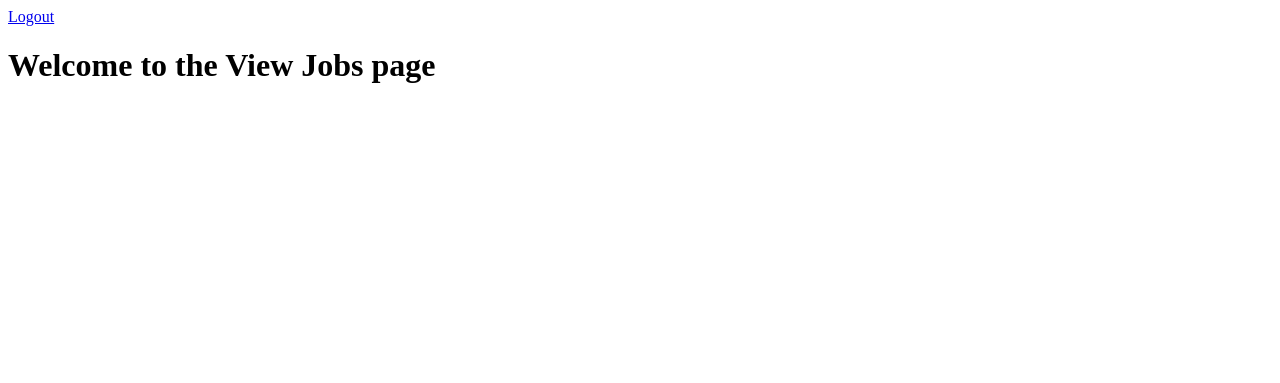
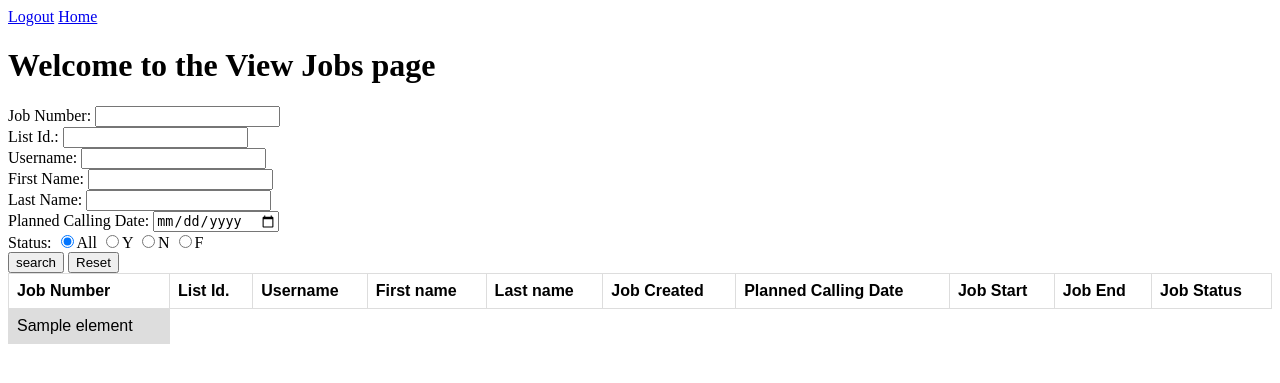
Before and after one commit to SiddharthChabukswar/Scrubbing-Web-App, a Flask app: template Project/templates/view_jobs.html in a window 1280 px wide. Shown: the top 383 px of the page. Run offline with Flask 2, Linux system fonts and the light colour scheme; the template is opened without the code that fills it: most values are stand-ins (such as "Sample title", 1, 10 or a date in 2020); parts of the project's set-up code (start-up, migrations or seed data) failed here and were passed over; some libraries are stand-ins or nearby versions.

Commit message:
View_jobs & SQL Changes

```diff
--- a/Project/dbconnect.py
+++ b/Project/dbconnect.py
@@ -1,6 +1,6 @@
 import MySQLdb
 
-def connection():
-	conn = MySQLdb.connect(host='localhost', user='scrubbing_dev', passwd='123456789', db='scrubbing')
+def connection(db):
+	conn = MySQLdb.connect(host='localhost', user='scrubbing_dev', passwd='123456789', db=db)
 	cursor = conn.cursor()
 	return cursor, conn
--- a/Project/routes.py
+++ b/Project/routes.py
@@ -1,4 +1,5 @@
 import gc
+import math
 
 from flask import Flask, render_template, request, url_for, redirect, session
 from dbconnect import connection
@@ -20,13 +21,36 @@ def login_required(func):
 			return redirect(url_for('login'))
 	return wrap
 
+def view_jobs_helper(statement, page):
+	perpage = 7
+	cur, con = connection('scrubbing')
+	cur.execute("SELECT count(*) FROM Schedules" + statement +";")
+	totalelements = int(cur.fetchall()[0][0])
+	possible_pages = math.ceil(float(totalelements/perpage))
+	if possible_pages == 0:
+		return False, (), 1
+	if page > possible_pages:
+		return True, (), possible_pages
+	currentpage = (totalelements - (perpage*page))
+	if currentpage < 0:
+		perpage = perpage + currentpage
+		currentpage = 0
+	# print(totalelements, perpage, currentpage, page)
+	cur.execute("SELECT * FROM Schedules"+ statement +" LIMIT %s OFFSET %s",[perpage, currentpage])
+	data = cur.fetchall()
+	# for d in data:
+	# 	print(d)
+	con.close()
+	gc.collect()
+	return False, data, possible_pages
+
 
 @app.route('/login/', methods = ['GET', 'POST'])
 def login():
 	if 'logged_in' in session:
 		return redirect(url_for('home'))
 	error = ''
-	cur, con = connection()
+	cur, con = connection('scrubbing')
 	if request.method == 'POST':
 		username = escape_string(request.form['username'])
 		password = escape_string(request.form['password'])
@@ -36,7 +60,6 @@ def login():
 			error = 'Invalid Credentials, please try again!'
 		else:
 			data = data[0]
-			print(data)
 			dbfirstname = data[1]
 			dblastname = data[2]
 			dbpassword = data[3]
@@ -47,6 +70,7 @@ def login():
 				session['username'] = username
 				session['first_name'] = dbfirstname
 				session['last_name'] = dblastname
+				session['statement'] = ''
 				return redirect(url_for('home'))
 			else:
 				error = 'Invalid Credentials, please try again!'
@@ -65,30 +89,88 @@ def logout():
 @app.route('/home/')
 @login_required
 def home():
+	session['statement'] = ''
 	return render_template('home.html')
 
 
 @app.route('/create_job/')
 @login_required
 def create_job():
+	session['statement'] = ''
 	return render_template('create_job.html')
 
 
 @app.route('/delete_job/')
 @login_required
 def delete_job():
+	session['statement'] = ''
 	return render_template('delete_job.html')
 
 
-@app.route('/view_jobs/')
+@app.route('/view_jobs/', defaults={'page':1}, methods = ['GET', 'POST'])
+@app.route('/view_jobs/page/<int:page>', methods = ['GET', 'POST'])
 @login_required
-def view_jobs():
-	return render_template('view_jobs.html')
+def view_jobs(page):
+	if request.method == 'POST':
+		page = 1
+		job_number = request.form['job_number']
+		list_id = request.form['list_id']
+		username = request.form['username']
+		first_name = request.form['first_name']
+		last_name = request.form['last_name']
+		planned_call_date = request.form['planned_call_date']
+		status = request.form['status']
+		print(job_number, list_id, username, first_name, last_name, planned_call_date, status)
+		count = 0
+		statement = " WHERE "
+		if job_number != '':
+			count += 1
+			statement += " job_number = '" + str(job_number) + "' AND "
+		if list_id != '':
+			count += 1
+			statement += " list_id = '" + str(list_id) + "' AND "
+		if username != '':
+			count += 1
+			statement += " username = '" + str(username) + "' AND "
+		if first_name != '':
+			count += 1
+			statement += " first_name = '" + str(first_name) + "' AND "
+		if last_name != '':
+			count += 1
+			statement += " last_name = '" + str(last_name) + "' AND "
+		if planned_call_date != '':
+			count += 1
+			statement += " planned_call_date = '" + str(planned_call_date) + "' AND "
+		if status != 'All':
+			count += 1
+			statement += " status = '" + str(status) + "' AND "
+		if count == 0:
+			statement = ""
+		else:
+			statement = statement[:len(statement)-5]
+		print(statement)
+		session['statement'] = statement
+		flag, data, possible_pages = view_jobs_helper(statement, page)
+		if flag == True:
+			session['statement'] = ''
+			return redirect(url_for('view_jobs'))
+		else:
+			return render_template('view_jobs.html', data = reversed(data), possible_pages = possible_pages, current_page = page)
+	else:
+		statement = session['statement']
+		print("statement:: ", statement)
+		flag, data, possible_pages = view_jobs_helper(statement, page)
+		if flag == True:
+			session['statement'] = ''
+			return redirect(url_for('view_jobs'))
+		else:
+			return render_template('view_jobs.html', data = reversed(data), possible_pages = possible_pages, current_page = page)
 
 
 @app.route('/voice_generator/')
 @login_required
 def voice_generator():
+	session['statement'] = ''
 	return render_template('voice_generator.html')
 
 
--- a/Project/templates/create_job.html
+++ b/Project/templates/create_job.html
@@ -3,6 +3,7 @@
 	<head>
 		<title>Create Job</title>
 		<a href="/logout/">Logout</a>
+		<a href="/home/">Home</a>
 	</head>
 	<body>
 		<h1> Welcome to the Create Job page </h1>
--- a/Project/templates/delete_job.html
+++ b/Project/templates/delete_job.html
@@ -3,6 +3,7 @@
 	<head>
 		<title>Delete Job</title>
 		<a href="/logout/">Logout</a>
+		<a href="/home/">Home</a>
 	</head>
 	<body>
 		<h1> Welcome to the Delete Job page </h1>
--- a/Project/templates/view_jobs.html
+++ b/Project/templates/view_jobs.html
@@ -3,10 +3,72 @@
 	<head>
 		<title>View Jobs</title>
 		<a href="/logout/">Logout</a>
+		<a href="/home/">Home</a>
+		<style>
+			table {
+			  font-family: arial, sans-serif;
+			  border-collapse: collapse;
+			  width: 100%;
+			}
+
+			td, th {
+			  border: 1px solid #dddddd;
+			  text-align: left;
+			  padding: 8px;
+			}
+
+			tr:nth-child(even) {
+			  background-color: #dddddd;
+			}
+		</style>
 	</head>
 	<body>
 		<h1> Welcome to the View Jobs page </h1>
 
-		<a href=""></a>
+		<div>
+			<form action="" method="POST">
+				Job Number: <input type="number" name="job_number" value="{{request.form.job_number}}"><br>
+				List Id.: <input type="number" name="list_id" value="{{request.form.list_id}}"><br>
+				Username: <input type="text" name="username" value="{{request.form.username}}"><br>
+				First Name: <input type="text" name="first_name" value="{{request.form.first_name}}"><br>
+				Last Name: <input type="text" name="last_name" value="{{request.form.last_name}}"><br>
+				Planned Calling Date: <input type="date" name="planned_call_date" value="{{request.form.planned_call_date}}"><br>
+				Status: <input type="radio" id="All" name="status" value="All" checked>All
+						<input type="radio" id="Y" name="status" value="Y">Y
+						<input type="radio" id="N" name="status" value="N">N
+						<input type="radio" id="F" name="status" value="F">F<br>
+				<input type="submit" name="search" value="search">
+				<input type="reset" name="Reset">
+			</form>
+		</div>
+
+		<table style="width:100%">
+			<tr>
+			  <th>Job Number</th>
+			  <th>List Id.</th>
+			  <th>Username</th>
+			  <th>First name</th>
+			  <th>Last name</th>
+			  <th>Job Created</th>
+			  <th>Planned Calling Date</th>
+			  <th>Job Start</th>
+			  <th>Job End</th>
+			  <th>Job Status</th>
+			</tr>
+			{%for row in data%}
+			<tr>
+				{%for element in row%}
+				<td>{{element}}</td>
+				{%endfor%}
+			</tr>
+			{%endfor%}
+		</table>
+		{% for i in range(1, possible_pages+1) %}
+			{%if current_page == i%}
+				<a href="{{ url_for('view_jobs', page=i)}}" style="color:red;"><b>{{i}}</b></a>
+			{%else%}
+				<a href="{{ url_for('view_jobs', page=i)}}" style="color:blue;">{{i}}</a>
+			{%endif%}
+		{%endfor%}
 	</body>
 </html>
--- a/Project/templates/voice_generator.html
+++ b/Project/templates/voice_generator.html
@@ -3,6 +3,7 @@
 	<head>
 		<title>Voice Generator</title>
 		<a href="/logout/">Logout</a>
+		<a href="/home/">Home</a>
 	</head>
 	<body>
 		<h1> Welcome to the VOICE GENERATOR page </h1>
```
Also changed, not shown: Mysql.txt (+11 -1 lines).
